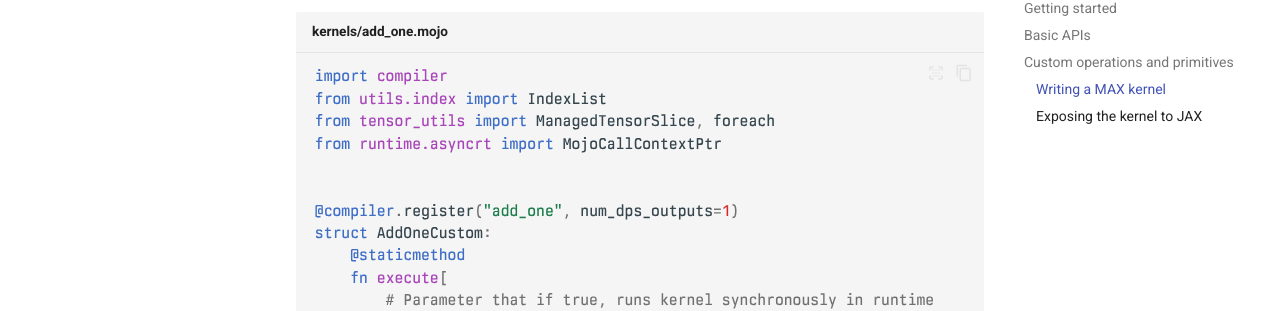
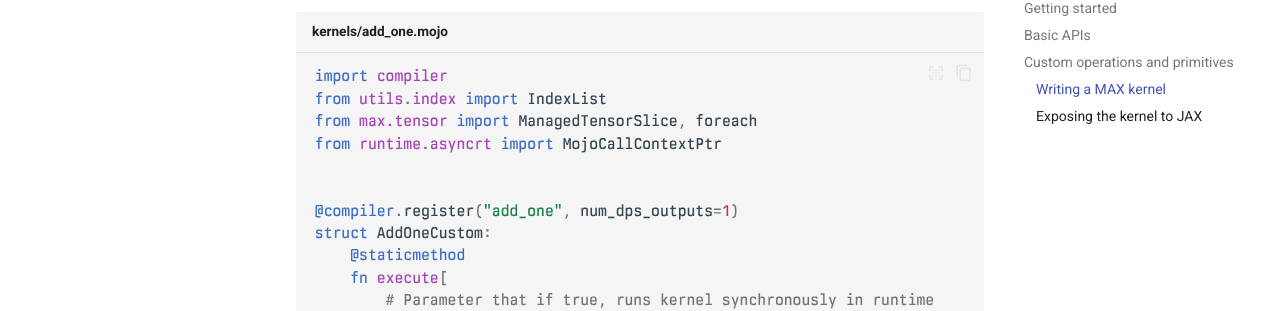
Before and after one commit to femtomc/jaxmax, an MkDocs documentation site: the page built from docs/index.md, in a window 1280 px wide and 900 px high, scrolled down 2349 px. Shown: the part 149-460 px from the top of the window. Built offline with MkDocs 1.6.1 and Material for MkDocs 9.7.7, drawn with Linux system fonts in a browser that asks for light colours; comment, search, counter and statistics services are not loaded; the version menu is left out.

Commit message:
Update to max nightly.

````diff
--- a/docs/index.md
+++ b/docs/index.md
@@ -65,7 +65,7 @@ Let's examine a kernel, and imagine that we've placed this into a folder called
 ```mojo title="kernels/add_one.mojo"
 import compiler
 from utils.index import IndexList
-from tensor_utils import ManagedTensorSlice, foreach
+from max.tensor import ManagedTensorSlice, foreach
 from runtime.asyncrt import MojoCallContextPtr
 
 
--- a/pyproject.toml
+++ b/pyproject.toml
@@ -27,7 +27,7 @@ jax = ">=0.5.0, <0.6"
 kernels = "mojo package ./src/juju/kernels -o kernels.mojopkg"
 
 [tool.pixi.dependencies]
-max = ">=25.1.0.dev2025012205,<26"
+max = ">=25.1.0.dev2025012505,<26"
 
 [tool.pixi.feature.test.tasks]
 test = "magic run kernels && pytest tests"
````
Also changed, not shown: 8 other files.
